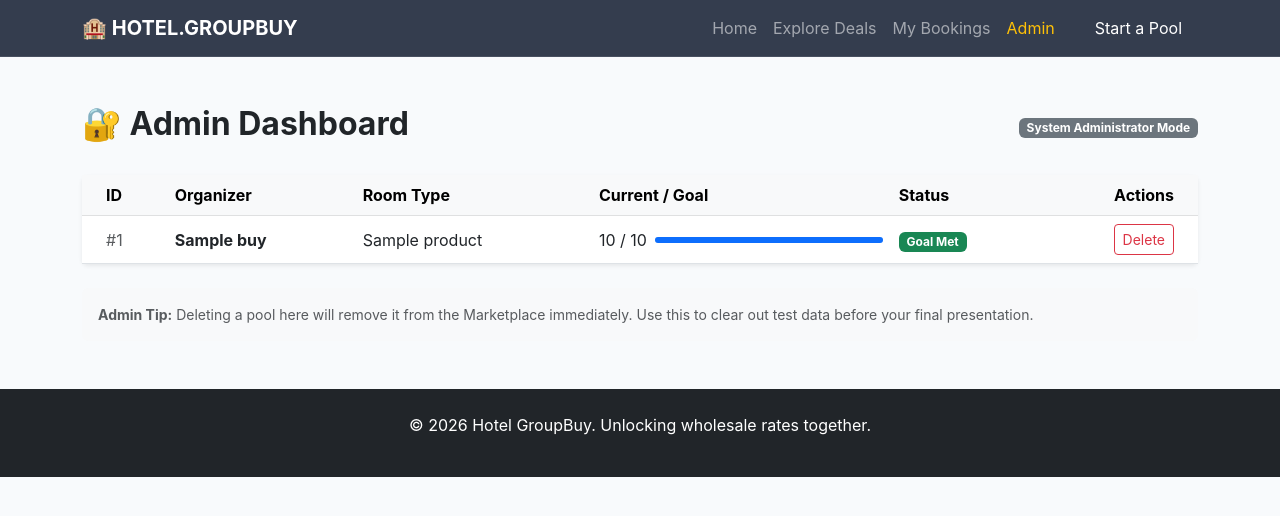
After one commit to UncleAmra/WEBMID_1, a Flask app: page /admin in a window 1280 px wide. The commit adds this page. Shown: the top 516 px of the page. Run offline with Flask 3, Linux system fonts and the light colour scheme; tables that the repository leaves empty hold one stand-in row (values such as "Sample post").

Commit message:
Initial commit: Hotel Group Booking System

```diff
--- a/app.py
+++ b/app.py
@@ -1,38 +1,105 @@
-from flask import Flask, render_template, request, redirect, url_for
+from flask import Flask, render_template, request, redirect, url_for, session
 from models import db, GroupBuy, Product
 from datetime import datetime
 
 app = Flask(__name__)
+# Replace 'thisisme10' with your actual password if different
 app.config['SQLALCHEMY_DATABASE_URI'] = 'postgresql://postgres:thisisme10@localhost:5432/groupbuy_pro'
+app.config['SQLALCHEMY_TRACK_MODIFICATIONS'] = False
+app.secret_key = 'hotel_booking_secret_key' # Required for session storage
+
 db.init_app(app)
+
+# --- HOTEL CATALOG DATA ---
+ROOM_DATA = {
+    'Single Bed Room': {'price': 120.0, 'img': 'https://images.unsplash.com/photo-1505691938895-1758d7feb511?w=800'},
+    'Double Bed Room': {'price': 180.0, 'img': 'https://images.unsplash.com/photo-1590490360182-c33d57733427?w=800'},
+    'Luxury Suite': {'price': 350.0, 'img': 'https://images.unsplash.com/photo-1582719478250-c89cae4dc85b?w=800'},
+    'Family Room': {'price': 280.0, 'img': 'https://images.unsplash.com/photo-1566665797739-1674de7a421a?w=800'}
+}
 
 @app.route('/')
 def landing_page():
-    # The professional introduction page
     return render_template('index.html')
 
 @app.route('/marketplace')
 def marketplace():
-    # Shows all active group buying pools
     active_pools = GroupBuy.query.filter_by(status="ACTIVE").all()
     return render_template('marketplace.html', pools=active_pools)
+
+@app.route('/create', methods=['GET', 'POST'])
+def create_pool():
+    if request.method == 'POST':
+        selected_type = request.form['room_type']
+        room_info = ROOM_DATA[selected_type]
+
+        new_room = Product(
+            name=selected_type,
+            base_price=room_info['price'],
+            image_url=room_info['img']
+        )
+        db.session.add(new_room)
+        db.session.commit()
+
+        new_pool = GroupBuy(
+            product_id=new_room.id,
+            leader_name=request.form['leader'],
+            target_qty=int(request.form['goal']),
+            deadline=datetime.strptime(request.form['deadline'], '%Y-%m-%dT%H:%M'),
+            description=request.form['description']
+        )
+        db.session.add(new_pool)
+        db.session.commit()
+        return redirect(url_for('marketplace'))
+
+    return render_template('create.html', room_options=ROOM_DATA.keys())
 
 @app.route('/join/<int:pool_id>', methods=['POST'])
 def join_pool(pool_id):
     pool = GroupBuy.query.get_or_404(pool_id)
-    qty = int(request.form.get('qty'))
-    pool.current_qty += qty # Accumulates orders
+    qty = int(request.form.get('qty', 1))
 
+    # Update global database progress
+    pool.current_qty += qty
     if pool.current_qty >= pool.target_qty:
-        pool.status = "SUCCESS" # Goal met logic
+        pool.status = "SUCCESS"
 
     db.session.commit()
-    return redirect(url_for('marketplace'))
+
+    # Save to personal session for 'My Bookings'
+    if 'my_bookings' not in session:
+        session['my_bookings'] = []
+
+    booking_entry = {
+        'room_name': pool.product.name,
+        'qty': qty,
+        'price': pool.product.base_price,
+        'date': datetime.now().strftime("%Y-%m-%d %H:%M")
+    }
+
+    temp_list = session['my_bookings']
+    temp_list.append(booking_entry)
+    session['my_bookings'] = temp_list
+
+    return redirect(url_for('my_bookings_page'))
+
+@app.route('/my-bookings')
+def my_bookings_page():
+    bookings = session.get('my_bookings', [])
+    return render_template('my_bookings.html', bookings=bookings)
 
 @app.route('/admin')
 def admin_dashboard():
-    # The "Control Center" for managing chaos
     all_pools = GroupBuy.query.all()
     return render_template('admin.html', pools=all_pools)
+
+@app.route('/delete-pool/<int:pool_id>', methods=['POST'])
+def delete_pool(pool_id):
+    pool = GroupBuy.query.get_or_404(pool_id)
+    # This removes the pool from PostgreSQL
+    db.session.delete(pool)
+    db.session.commit()
+    return redirect(url_for('admin_dashboard'))
+
 if __name__ == "__main__":
     app.run(debug=True)
--- /dev/null
+++ b/templates/admin.html
@@ -0,0 +1,61 @@
+{% extends "layout.html" %}
+{% block content %}
+<div class="container my-5">
+    <div class="d-flex justify-content-between align-items-center mb-4">
+        <h2 class="fw-bold text-dark">🔐 Admin Dashboard</h2>
+        <span class="badge bg-secondary">System Administrator Mode</span>
+    </div>
+
+    <div class="card shadow-sm border-0">
+        <div class="card-body p-0">
+            <div class="table-responsive">
+                <table class="table table-hover align-middle mb-0">
+                    <thead class="table-light">
+                        <tr>
+                            <th class="ps-4">ID</th>
+                            <th>Organizer</th>
+                            <th>Room Type</th>
+                            <th>Current / Goal</th>
+                            <th>Status</th>
+                            <th class="text-end pe-4">Actions</th>
+                        </tr>
+                    </thead>
+                    <tbody>
+                        {% for pool in pools %}
+                        <tr>
+                            <td class="ps-4 text-muted">#{{ pool.id }}</td>
+                            <td class="fw-bold">{{ pool.leader_name }}</td>
+                            <td>{{ pool.product.name if pool.product else "Deleted Room" }}</td>
+                            <td>
+                                <div class="d-flex align-items-center">
+                                    <span class="me-2">{{ pool.current_qty }} / {{ pool.target_qty }}</span>
+                                    <div class="progress flex-grow-1" style="height: 6px; min-width: 100px;">
+                                        <div class="progress-bar bg-primary" style="width: {{ (pool.current_qty / pool.target_qty * 100) if pool.target_qty > 0 else 0 }}%"></div>
+                                    </div>
+                                </div>
+                            </td>
+                            <td>
+                                {% if pool.status == 'SUCCESS' %}
+                                    <span class="badge bg-success">Goal Met</span>
+                                {% else %}
+                                    <span class="badge bg-warning text-dark">In Progress</span>
+                                {% endif %}
+                            </td>
+                            <td class="text-end pe-4">
+                                <form action="/delete-pool/{{ pool.id }}" method="POST" onsubmit="return confirm('WARNING: Are you sure you want to delete this pool? This cannot be undone.');" style="display:inline;">
+                                    <button type="submit" class="btn btn-outline-danger btn-sm">Delete</button>
+                                </form>
+                            </td>
+                        </tr>
+                        {% endfor %}
+                    </tbody>
+                </table>
+            </div>
+        </div>
+    </div>
+
+    <div class="mt-4 p-3 bg-light rounded">
+        <p class="small text-muted mb-0"><strong>Admin Tip:</strong> Deleting a pool here will remove it from the Marketplace immediately. Use this to clear out test data before your final presentation.</p>
+    </div>
+</div>
+{% endblock %}
--- a/templates/layout.html
+++ b/templates/layout.html
@@ -3,18 +3,22 @@
 <head>
     <meta charset="UTF-8">
     <meta name="viewport" content="width=device-width, initial-scale=1.0">
-    <title>GroupBuy Pro | Bulk Commerce</title>
+    <title>Hotel GroupBuy | Bulk Reservations</title>
     <link href="https://cdn.jsdelivr.net/npm/bootstrap@5.3.0/dist/css/bootstrap.min.css" rel="stylesheet">
     <link rel="stylesheet" href="{{ url_for('static', filename='style.css') }}">
 </head>
 <body>
     <nav class="navbar navbar-expand-lg navbar-dark navbar-custom sticky-top">
         <div class="container">
-            <a class="navbar-brand fw-bold" href="/">📦 GROUPBUY.PRO</a>
+            <a class="navbar-brand fw-bold" href="/">🏨 HOTEL.GROUPBUY</a>
             <div class="collapse navbar-collapse" id="navbarNav">
                 <ul class="navbar-nav ms-auto">
                     <li class="nav-item"><a class="nav-link" href="/">Home</a></li>
                     <li class="nav-item"><a class="nav-link" href="/marketplace">Explore Deals</a></li>
+                    <li class="nav-item"><a class="nav-link" href="/my-bookings">My Bookings</a></li>
+
+                    <li class="nav-item"><a class="nav-link text-warning" href="/admin">Admin</a></li>
+
                     <li class="nav-item"><a class="nav-link btn btn-primary btn-sm px-3 text-white ms-lg-3" href="/create">Start a Pool</a></li>
                 </ul>
             </div>
@@ -25,7 +29,7 @@
 
     <footer class="bg-dark text-white py-4 mt-5">
         <div class="container text-center">
-            <p>&copy; 2026 GroupBuy Pro. Solving chaotic group-buy management.</p>
+            <p>&copy; 2026 Hotel GroupBuy. Unlocking wholesale rates together.</p>
         </div>
     </footer>
 </body>
```
Also changed, not shown: models.py (+5 -4 lines), templates/create.html (+22 -20 lines), templates/marketplace.html (+13 -12 lines), templates/my_bookings.html (added, +37 -0 lines).
